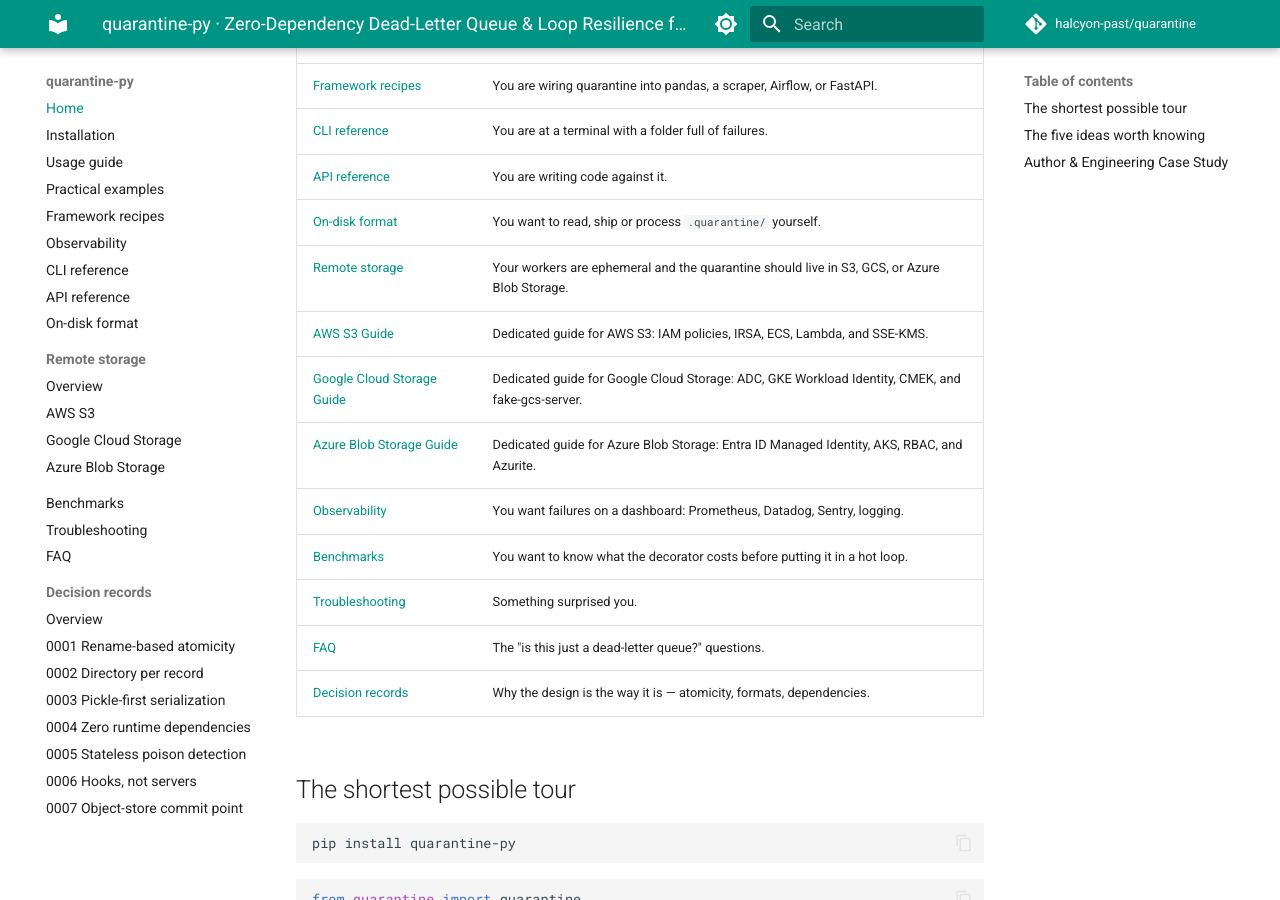
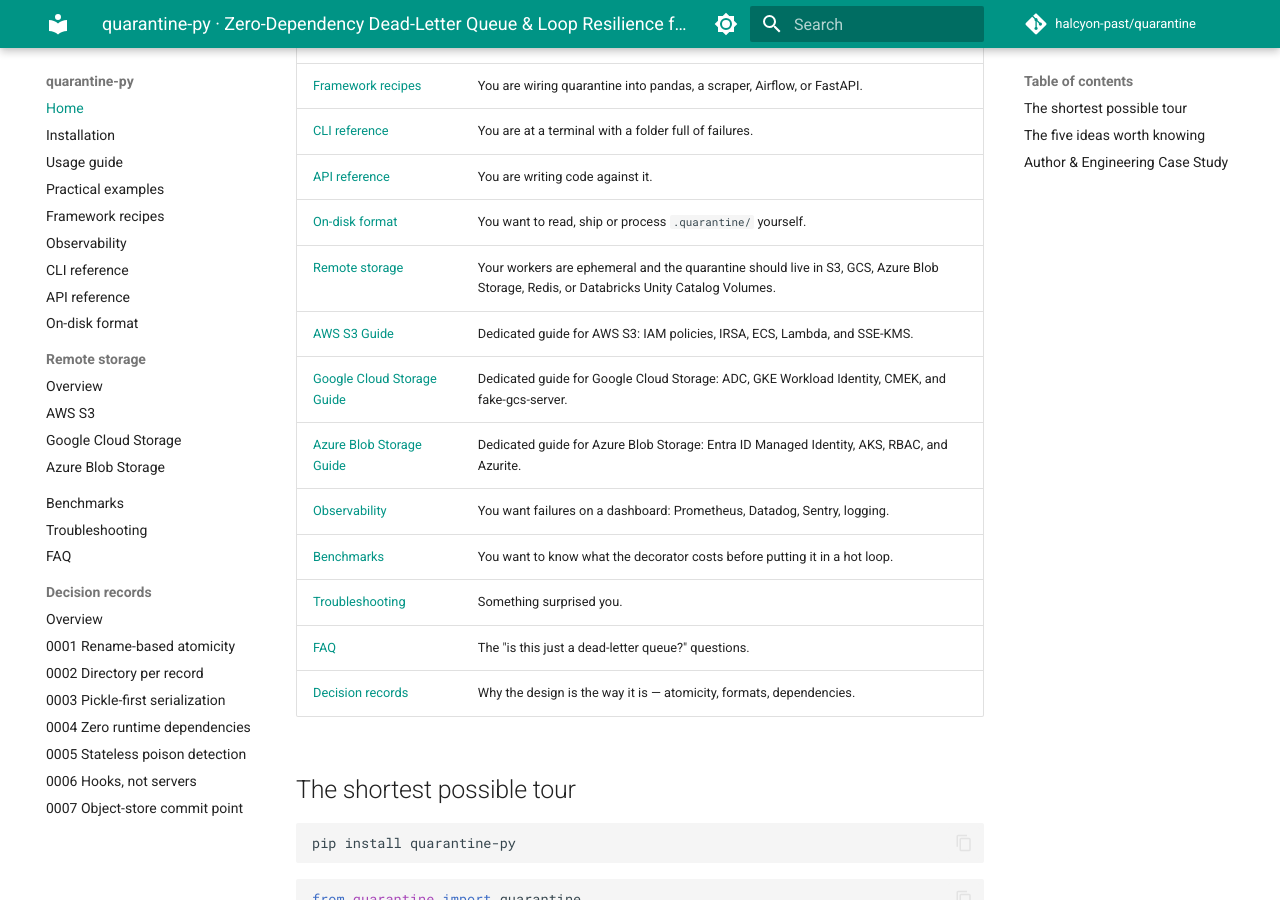
Before and after one commit to halcyon-past/quarantine, an MkDocs documentation site: the page built from docs/index.md, in a window 1280 px wide and 900 px high, scrolled down 989 px. Built offline with MkDocs 1.6.1 and Material for MkDocs 9.7.7, drawn with Linux system fonts in a browser that asks for light colours; comment, search, counter and statistics services are not loaded.

Commit message:
chore(release): prepare v2.1.0

```diff
--- a/docs/index.md
+++ b/docs/index.md
@@ -25,7 +25,7 @@ to a folder — input, traceback, metadata — and you deal with it later.
 | [CLI reference](cli.md) | You are at a terminal with a folder full of failures. |
 | [API reference](api.md) | You are writing code against it. |
 | [On-disk format](on-disk-format.md) | You want to read, ship or process `.quarantine/` yourself. |
-| [Remote storage](remote-storage.md) | Your workers are ephemeral and the quarantine should live in S3, GCS, or Azure Blob Storage. |
+| [Remote storage](remote-storage.md) | Your workers are ephemeral and the quarantine should live in S3, GCS, Azure Blob Storage, Redis, or Databricks Unity Catalog Volumes. |
 | [AWS S3 Guide](aws-s3.md) | Dedicated guide for AWS S3: IAM policies, IRSA, ECS, Lambda, and SSE-KMS. |
 | [Google Cloud Storage Guide](gcp-gcs.md) | Dedicated guide for Google Cloud Storage: ADC, GKE Workload Identity, CMEK, and fake-gcs-server. |
 | [Azure Blob Storage Guide](azure-blob.md) | Dedicated guide for Azure Blob Storage: Entra ID Managed Identity, AKS, RBAC, and Azurite. |
--- a/docs/llms-full.txt
+++ b/docs/llms-full.txt
@@ -98,7 +98,7 @@ async for result in ashield(urls, using=fetch_url):
 - [CLI Reference](https://quarantine-py.aritro.cloud/cli/)
 - [API Reference](https://quarantine-py.aritro.cloud/api/)
 - [Observability (Prometheus, Sentry, Datadog)](https://quarantine-py.aritro.cloud/observability/)
-- [Remote Storage (S3, GCS, Azure)](https://quarantine-py.aritro.cloud/remote-storage/)
+- [Remote Storage (S3, GCS, Azure, Redis, Databricks Volumes)](https://quarantine-py.aritro.cloud/remote-storage/)
 - [Troubleshooting](https://quarantine-py.aritro.cloud/troubleshooting/)
 - [FAQ](https://quarantine-py.aritro.cloud/faq/)
 - [Architecture Decision Records (ADRs)](https://quarantine-py.aritro.cloud/adr/)
--- a/docs/llms.txt
+++ b/docs/llms.txt
@@ -77,7 +77,7 @@ async for result in ashield(urls, using=fetch_url):
 - `only=(ValueError, KeyError)`: Catch only data errors, let syntax/logic bugs crash.
 - `halt_after=10`: Circuit breaker that stops the loop if 10 consecutive items fail.
 - `redact=["password", "token"]`: Masks sensitive fields before serializing to disk.
-- `dir="s3://my-bucket/quarantine"` (or `gs://`, `azure://`): Ship quarantined records directly to AWS S3, Google Cloud Storage, or Azure Blob Storage.
+- `dir="s3://my-bucket/quarantine"` (or `gs://`, `azure://`, `redis://`, `/Volumes/catalog/schema/volume/quarantine`): Ship quarantined records directly to AWS S3, Google Cloud Storage, Azure Blob Storage, Redis, or Databricks Unity Catalog Volumes.
 
 ## Documentation Index
 - [Home & Quick Tour](https://quarantine-py.aritro.cloud/)
@@ -88,7 +88,7 @@ async for result in ashield(urls, using=fetch_url):
 - [CLI Reference](https://quarantine-py.aritro.cloud/cli/)
 - [API Reference](https://quarantine-py.aritro.cloud/api/)
 - [Observability (Prometheus, Sentry, Datadog)](https://quarantine-py.aritro.cloud/observability/)
-- [Remote Storage (S3, GCS, Azure)](https://quarantine-py.aritro.cloud/remote-storage/)
+- [Remote Storage (S3, GCS, Azure, Redis, Databricks Volumes)](https://quarantine-py.aritro.cloud/remote-storage/)
 - [AWS S3 Storage Guide](https://quarantine-py.aritro.cloud/aws-s3/)
 - [Google Cloud Storage Guide](https://quarantine-py.aritro.cloud/gcp-gcs/)
 - [Azure Blob Storage Guide](https://quarantine-py.aritro.cloud/azure-blob/)
--- a/src/quarantine/_version.py
+++ b/src/quarantine/_version.py
@@ -2,4 +2,4 @@
 
 from __future__ import annotations
 
-__version__ = "2.0.0"
+__version__ = "2.1.0"
```
Also changed, not shown: CHANGELOG.md (+2 -0 lines), README.md (+3 -3 lines).
